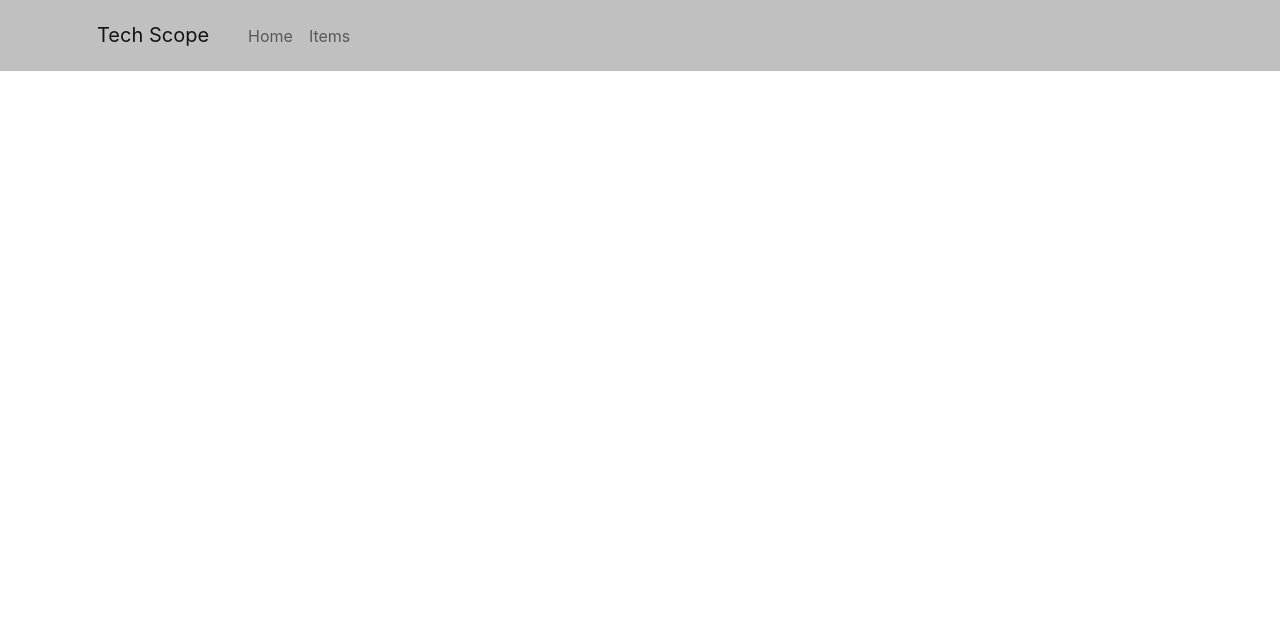
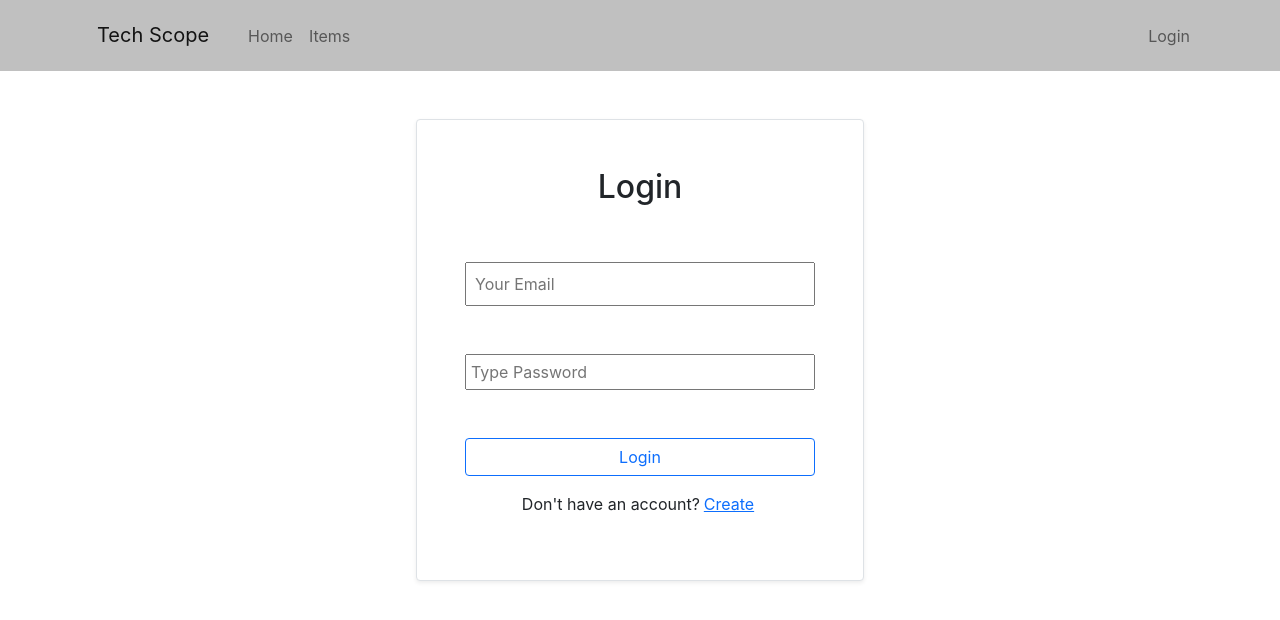
Before and after one commit to dhrubobari/warehouse-management-client-side, a React (Create React App) app: page /login in a window 1280 px wide. Shown: the top 620 px of the page. Built offline with nearby package versions, Linux system fonts and the light colour scheme; no server answers.

Commit message:
login, register, manage inventory updated

```diff
--- a/package.json
+++ b/package.json
@@ -7,9 +7,11 @@
     "@testing-library/react": "^13.2.0",
     "@testing-library/user-event": "^13.5.0",
     "bootstrap": "^5.1.3",
+    "firebase": "^9.8.1",
     "react": "^18.1.0",
     "react-bootstrap": "^2.3.1",
     "react-dom": "^18.1.0",
+    "react-firebase-hooks": "^5.0.3",
     "react-router-dom": "^6.3.0",
     "react-scripts": "5.0.1",
     "web-vitals": "^2.1.4"
--- a/src/App.js
+++ b/src/App.js
@@ -3,8 +3,11 @@ import './App.css';
 import Header from './components/Header/Header';
 import Home from './components/Home/Home';
 import Items from './components/Home/Items/Items';
-import AllItems from './components/Inventory/All-Items/AllItems';
+import AddItem from './components/Inventory/AddItem/AddItem';
 import Inventory from './components/Inventory/Inventory';
+import ManageInventory from './components/Inventory/ManageInventory/ManageInventory';
+import Login from './components/Login/Login';
+import Register from './components/Register/Register';
 
 function App() {
   return (
@@ -15,7 +18,10 @@ function App() {
         <Route path="/home" element={<Home></Home>}></Route>
         <Route path="/home/items" element={<Items></Items>}></Route>
         <Route path="/inventory/:itemId" element={<Inventory></Inventory>}></Route>
-        <Route path="/manageinventory" element={<AllItems></AllItems>}></Route>
+        <Route path="/manageinventory" element={<ManageInventory></ManageInventory>}></Route>
+        <Route path="/addinventory" element={<AddItem></AddItem>}></Route>
+        <Route path="/login" element={<Login></Login>}></Route>
+        <Route path="/register" element={<Register></Register>}></Route>
       </Routes>
     </div>
   );
--- a/src/components/Header/Header.js
+++ b/src/components/Header/Header.js
@@ -1,21 +1,40 @@
+import { signOut } from "firebase/auth";
 import React from "react";
 import { Container, Nav, Navbar } from "react-bootstrap";
-import './Header.css';
+import { useAuthState } from "react-firebase-hooks/auth";
+import { Link } from "react-router-dom";
+import auth from "../../firebase.init";
+import "./Header.css";
 
 const Header = () => {
+  const [user] = useAuthState(auth);
+
+  const signOutLogin = () => {
+    signOut(auth);
+  };
+
   return (
     <>
       <Nav class="navbar-custom">
         <Navbar>
           <Container>
-          <Navbar.Brand to="/">
-            Tech Scope
-          </Navbar.Brand>
+            <Navbar.Brand to="/">Tech Scope</Navbar.Brand>
             <Navbar.Toggle aria-controls="responsive-navbar-nav" />
             <Navbar.Collapse id="responsive-navbar-nav">
               <Nav className="me-auto">
                 <Nav.Link href="/home">Home</Nav.Link>
                 <Nav.Link href="/home/items">Items</Nav.Link>
+              </Nav>
+              <Nav>
+              {user ?
+                <button className="btn btn-outline-light" onClick={signOutLogin}>
+                  sign out
+                </button>
+               :
+                <Nav.Link as={Link} to="login">
+                  Login
+                </Nav.Link>
+              }
               </Nav>
             </Navbar.Collapse>
           </Container>
--- a/src/components/Home/Banner/Banner.js
+++ b/src/components/Home/Banner/Banner.js
@@ -9,8 +9,8 @@ const Banner = () => {
         <Carousel.Item>
           <img className="d-block w-100" src={tv} alt="First slide" />
           <Carousel.Caption>
-            <h3>Find The Best Device For You</h3>
-            <p>Spend more time with your family.</p>
+            <h3>First Slide Label</h3>
+            <p>televisions inventory at tech scope</p>
           </Carousel.Caption>
         </Carousel.Item>
       </Carousel>
--- a/src/components/Home/Item/Item.js
+++ b/src/components/Home/Item/Item.js
@@ -11,7 +11,7 @@ const Item = ({item}) => {
     }
 
     return (
-        <div className='items'>
+        <div className='items shadow-sm'>
             <img src={img} alt="" />
             <h4>{name}</h4>
             <p>Price: ${price}</p>
--- /dev/null
+++ b/src/components/Inventory/AddItem/AddItem.js
@@ -0,0 +1,19 @@
+import React from 'react';
+
+const AddItem = () => {
+
+    //
+
+    return (
+        <div className='w-50 mx-auto border border-dark p-5 mt-5'>
+            <h2>You Can Add Any Random Item</h2>
+            <form className='d-flex flex-column'>
+                <input className='mt-5 p-2' type="text" placeholder='Item Name' />
+                <input className='mt-5 p-1' type="text" placeholder='Item Image URL' />
+                <button type="button" class="btn btn-success btn-sm mt-5">Add Item</button>
+            </form>
+        </div>
+    );
+};
+
+export default AddItem;
--- a/src/components/Inventory/All-Items/AllItems.js
+++ /dev/null
@@ -1,28 +0,0 @@
-import React, { useEffect, useState } from 'react';
-import ManageInventory from "../ManageInventory/ManageInventory";
-
-const AllItems = () => {
-
-    const [allItems, setallItems] = useState([]);
-
-    useEffect(() => {
-        fetch('http://localhost:5000/manageinventory')
-        .then(res => res.json())
-        .then(data => setallItems(data))
-    }, [])
-
-    return (
-        <div>
-            <h3>Manage Inventories</h3>
-            {
-                allItems.map(allItem =>
-                <ManageInventory
-                key={allItem._id}
-                allItem={allItem}
-                ></ManageInventory>)
-            }
-        </div>
-    );
-};
-
-export default AllItems;
--- a/src/components/Inventory/Inventory.js
+++ b/src/components/Inventory/Inventory.js
@@ -13,21 +13,21 @@ const Inventory = () => {
         fetch(url)
         .then(res => res.json())
         .then(data => setItem(data))
-    }, [])
+    })
 
     return (
         <div>
-        <h3 className='mt-5 text-info'>Your TV Details</h3>
+        <h3 className='mt-5 text-info'>TV Details</h3>
             <div className='details'>
             <p>Model: {item.name}</p>
-            <p>quantity: {item.quantity}</p>
+            <p>quantity: <span id="manage-quantity">0</span></p>
             <p>supplied by: {item.supplier}</p>
             </div>
         <div>
         <Form.Control size="sm" type="text" placeholder='restock the items' className='mt-5 w-25 mx-auto' />
         <div className='d-inline'>
         <input type="number" className='mt-5' placeholder='add quantity' />
-        <button>Add</button>
+        <button id="add-quantity">Add</button>
         <button className='m-3 btn btn-warning'>Deliver</button>
         </div>
         </div>
--- /dev/null
+++ b/src/components/Login/Login.js
@@ -0,0 +1,70 @@
+import React, { useRef } from "react";
+import { useSignInWithEmailAndPassword } from "react-firebase-hooks/auth";
+import { Link, useNavigate } from "react-router-dom";
+import auth from "../../firebase.init";
+
+const Login = () => {
+  const emailRef = useRef("");
+  const passwordRef = useRef("");
+  const navigate = useNavigate();
+
+  const [signInWithEmailAndPassword, user] =
+    useSignInWithEmailAndPassword(auth);
+
+  const handleLogin = (event) => {
+    event.preventDefault();
+    const email = emailRef.current.value;
+    const password = passwordRef.current.value;
+
+    console.log(email, password)
+    signInWithEmailAndPassword(email, password);
+  };
+
+  if (user) {
+    navigate("/home");
+  }
+
+  const goToRegister = () => {
+    navigate("/register");
+  };
+
+  return (
+    <div>
+      <div
+        className="mx-auto border p-5 mt-5 shadow-sm p-3 mb-5 bg-white rounded"
+        style={{ width: "35%" }}
+      >
+        <h2>Login</h2>
+        <form onSubmit={handleLogin} className="d-flex flex-column">
+          <input
+            className="mt-5 p-2"
+            type="email"
+            ref={emailRef}
+            placeholder="Your Email"
+          />
+          <input
+            className="mt-5 p-1"
+            type="text"
+            ref={passwordRef}
+            placeholder="Type Password"
+          />
+          <button class="btn btn-outline-primary mt-5 mb-3">
+            Login
+          </button>
+          <p>
+            Don't have an account?
+            <Link
+              to="/register"
+              className="text-primary m-1"
+              onClick={goToRegister}
+            >
+              Create
+            </Link>
+          </p>
+        </form>
+      </div>
+    </div>
+  );
+};
+
+export default Login;
--- /dev/null
+++ b/src/components/Register/Register.js
@@ -0,0 +1,39 @@
+import React, { useRef } from 'react';
+import { useCreateUserWithEmailAndPassword } from 'react-firebase-hooks/auth';
+import { useNavigate } from 'react-router-dom';
+import auth from '../../firebase.init';
+
+const Register = () => {
+
+    const emailRef = useRef('');
+    const passwordRef = useRef('');
+    const navigate = useNavigate();
+
+    const [createUserWithEmailAndPassword, user] =
+    useCreateUserWithEmailAndPassword(auth);
+
+    if (user) {
+        navigate('/home');
+    }
+
+    const handleRegister = event => {
+        event.preventDefault();
+        const email = emailRef.current.value;
+        const password = passwordRef.current.value;
+
+        createUserWithEmailAndPassword(email, password);
+    };
+
+    return (
+        <div>
+            <h2 className='mt-5'>Register Account</h2>
+            <form className='mx-auto d-flex flex-column w-50' onClick={handleRegister}>
+            <input className='mt-5 p-2' type="text" ref={emailRef} placeholder='Your Email' />
+            <input className='mt-5 p-1' type="text" ref={passwordRef} placeholder='Type Password' />
+            <button type="button" class="btn btn-primary mt-5">Create</button>
+            </form>
+        </div>
+    );
+};
+
+export default Register;
--- /dev/null
+++ b/src/firebase.init.js
@@ -0,0 +1,22 @@
+// Import the functions you need from the SDKs you need
+import { initializeApp } from "firebase/app";
+import { getAuth } from "firebase/auth";
+// TODO: Add SDKs for Firebase products that you want to use
+// https://firebase.google.com/docs/web/setup#available-libraries
+
+// Your web app's Firebase configuration
+const firebaseConfig = {
+  apiKey: "AIzaSyBRZxKA-x4BALwqxR-tnN6lyNOdJM28yUk",
+  authDomain: "tech-scope-inventory.firebaseapp.com",
+  projectId: "tech-scope-inventory",
+  storageBucket: "tech-scope-inventory.appspot.com",
+  messagingSenderId: "279282068763",
+  appId: "1:279282068763:web:5718639e221ad4f1feb7be"
+};
+
+// Initialize Firebase
+const app = initializeApp(firebaseConfig);
+
+const auth = getAuth(app);
+
+export default auth;
```
Also changed, not shown: src/components/Inventory/ManageInventory/ManageInventory.js (+39 -11 lines), 1 other file (tests, documents, lock files or other folders). Lines whose indentation alone changed are shown as unchanged.
